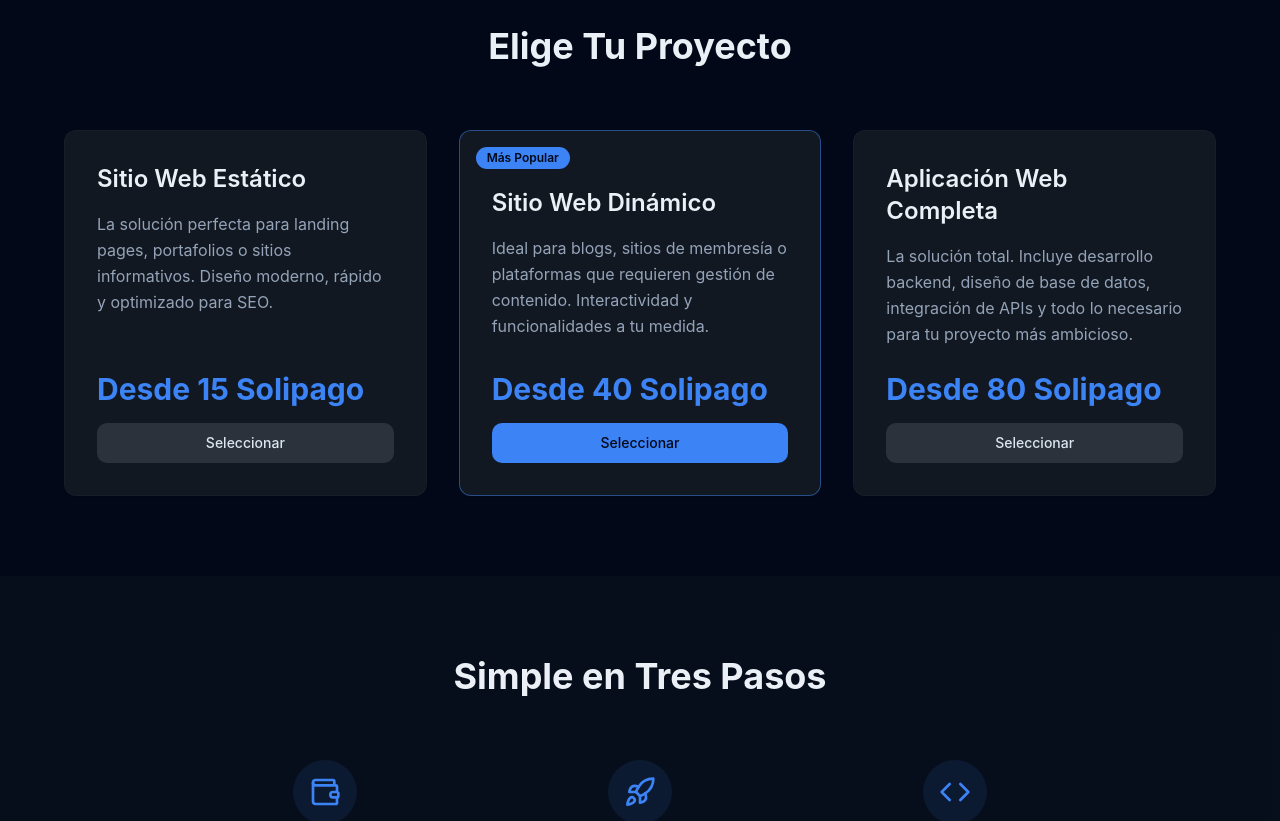
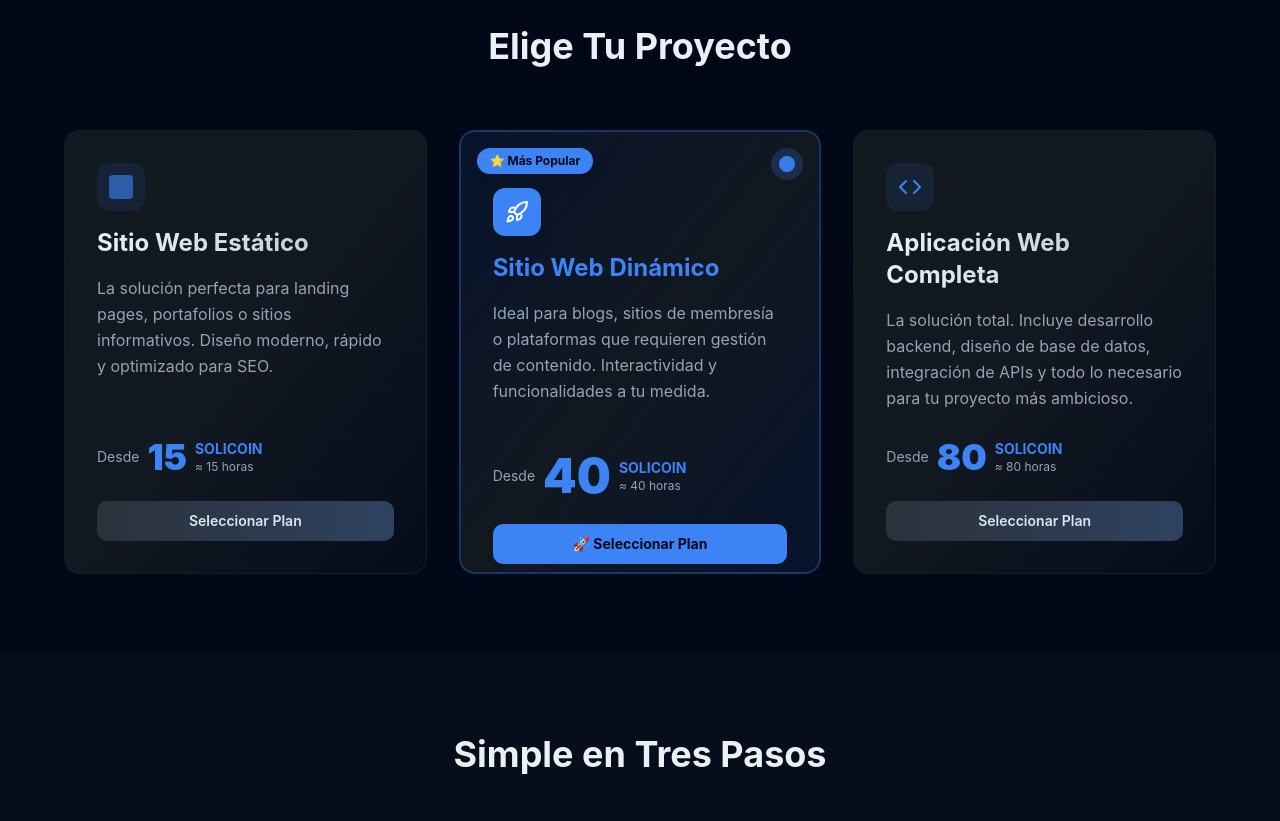
Before and after one commit to micaelasolipago/solipago-web-dev, a React (Vite) app: page / in a window 1280 px wide. Shown: the part 640-1461 px from the top of the page. Built offline with nearby package versions, Linux system fonts and the light colour scheme.

Commit message:
Refactor: Update Services Section Styles
Update the styles for the services section to be more aligned with the overall page aesthetic. The currency name has been changed to "solicoin" and the company name to "solipago".

```diff
--- a/index.html
+++ b/index.html
@@ -3,8 +3,8 @@
   <head>
     <meta charset="UTF-8" />
     <meta name="viewport" content="width=device-width, initial-scale=1.0" />
-    <title>SoliDev - Desarrollo Web Descentralizado con Solipago</title>
-    <meta name="description" content="Desarrollo web moderno y transparente. Cada Solipago equivale a una hora de desarrollo. Sin intermediarios, con blockchain." />
+    <title>Solipago - Desarrollo Web Descentralizado con Solicoin</title>
+    <meta name="description" content="Desarrollo web moderno y transparente con Solipago. Cada Solicoin equivale a una hora de desarrollo. Sin intermediarios, con blockchain." />
     <meta name="author" content="Lovable" />
 
     <meta property="og:title" content="94ed105c-7bf5-40f2-b688-2d62108e9862" />
--- a/src/pages/Index.tsx
+++ b/src/pages/Index.tsx
@@ -10,7 +10,7 @@ const Index = () => {
       <nav className="fixed top-0 w-full z-50 bg-background/80 backdrop-blur-md border-b border-border/50">
         <div className="container mx-auto px-6 py-4 flex items-center justify-between">
           <div className="text-xl font-semibold text-foreground">
-            SoliDev
+            Solipago
           </div>
           <Button size="sm" className="bg-primary hover:bg-primary/90 text-primary-foreground font-medium">
             Conectar Wallet
@@ -27,7 +27,7 @@ const Index = () => {
             <span className="hero-gradient">Descentralizado</span>
           </h1>
           <p className="text-xl text-muted-foreground mb-8 max-w-2xl mx-auto leading-relaxed">
-            Transformo tus ideas en proyectos digitales impactantes. Con Solipago,
+            Transformo tus ideas en proyectos digitales impactantes. Con Solicoin,
             cada moneda equivale a una hora de desarrollo dedicada exclusivamente a ti.
             Sin intermediarios, sin complicaciones.
           </p>
@@ -48,70 +48,112 @@ const Index = () => {
 
           <div className="grid md:grid-cols-3 gap-8 max-w-6xl mx-auto">
             {/* Sitio Web Estático */}
-            <Card className="service-card bg-card border-border/50 hover:border-primary/30">
-              <CardContent className="p-8 h-full flex flex-col">
+            <div className="group relative overflow-hidden rounded-2xl bg-gradient-to-br from-card via-card to-muted/20 border border-border/50 hover:border-primary/40 transition-all duration-500 hover:scale-[1.02] hover:shadow-[0_20px_60px_-10px_hsl(217_91%_60%_/_0.2)]">
+              <div className="absolute inset-0 bg-gradient-to-br from-primary/5 via-transparent to-accent/5 opacity-0 group-hover:opacity-100 transition-opacity duration-500"></div>
+              <div className="relative p-8 h-full flex flex-col">
                 <div className="mb-6">
-                  <h3 className="text-2xl font-semibold mb-4">Sitio Web Estático</h3>
+                  <div className="w-12 h-12 rounded-lg bg-primary/10 flex items-center justify-center mb-4 group-hover:bg-primary/20 transition-colors duration-300">
+                    <div className="w-6 h-6 rounded bg-primary/60"></div>
+                  </div>
+                  <h3 className="text-2xl font-bold mb-4 bg-gradient-to-r from-foreground to-foreground/80 bg-clip-text text-transparent">
+                    Sitio Web Estático
+                  </h3>
                   <p className="text-muted-foreground leading-relaxed">
                     La solución perfecta para landing pages, portafolios o sitios informativos.
                     Diseño moderno, rápido y optimizado para SEO.
                   </p>
                 </div>
                 <div className="mt-auto">
-                  <div className="text-3xl font-bold text-primary mb-4">
-                    Desde 15 Solipago
+                  <div className="flex items-center gap-2 mb-6">
+                    <span className="text-sm text-muted-foreground">Desde</span>
+                    <div className="flex items-center gap-2">
+                      <span className="text-4xl font-black bg-gradient-to-r from-primary to-accent bg-clip-text text-transparent">15</span>
+                      <div className="flex flex-col">
+                        <span className="text-sm font-bold text-primary">SOLICOIN</span>
+                        <span className="text-xs text-muted-foreground">≈ 15 horas</span>
+                      </div>
+                    </div>
                   </div>
-                  <Button className="w-full bg-secondary hover:bg-secondary/80 text-secondary-foreground">
-                    Seleccionar
+                  <Button className="w-full bg-gradient-to-r from-secondary to-secondary/80 hover:from-secondary/90 hover:to-secondary/70 text-secondary-foreground font-semibold transition-all duration-300 hover:shadow-lg">
+                    Seleccionar Plan
                   </Button>
                 </div>
-              </CardContent>
-            </Card>
+              </div>
+            </div>
 
             {/* Sitio Web Dinámico - Destacado */}
-            <Card className="service-card bg-card border-primary/50 relative overflow-hidden">
-              <Badge className="absolute top-4 left-4 bg-primary text-primary-foreground">
-                Más Popular
+            <div className="group relative overflow-hidden rounded-2xl bg-gradient-to-br from-primary/10 via-card to-accent/10 border-2 border-primary/30 hover:border-primary/60 transition-all duration-500 hover:scale-[1.05] hover:shadow-[0_25px_80px_-10px_hsl(217_91%_60%_/_0.4)] transform">
+              <div className="absolute inset-0 bg-gradient-to-br from-primary/10 via-transparent to-accent/10 opacity-0 group-hover:opacity-100 transition-opacity duration-500"></div>
+              <Badge className="absolute top-4 left-4 bg-gradient-to-r from-primary to-accent text-primary-foreground font-bold px-3 py-1 shadow-lg">
+                ⭐ Más Popular
               </Badge>
-              <CardContent className="p-8 h-full flex flex-col">
-                <div className="mb-6 mt-6">
-                  <h3 className="text-2xl font-semibold mb-4">Sitio Web Dinámico</h3>
+              <div className="absolute top-4 right-4 w-8 h-8 rounded-full bg-primary/20 flex items-center justify-center">
+                <div className="w-4 h-4 rounded-full bg-primary animate-pulse"></div>
+              </div>
+              <div className="relative p-8 h-full flex flex-col mt-6">
+                <div className="mb-6">
+                  <div className="w-12 h-12 rounded-lg bg-gradient-to-br from-primary to-accent flex items-center justify-center mb-4 shadow-lg">
+                    <Rocket className="w-6 h-6 text-white" />
+                  </div>
+                  <h3 className="text-2xl font-bold mb-4 bg-gradient-to-r from-primary to-accent bg-clip-text text-transparent">
+                    Sitio Web Dinámico
+                  </h3>
                   <p className="text-muted-foreground leading-relaxed">
                     Ideal para blogs, sitios de membresía o plataformas que requieren
                     gestión de contenido. Interactividad y funcionalidades a tu medida.
                   </p>
                 </div>
                 <div className="mt-auto">
-                  <div className="text-3xl font-bold text-primary mb-4">
-                    Desde 40 Solipago
+                  <div className="flex items-center gap-2 mb-6">
+                    <span className="text-sm text-muted-foreground">Desde</span>
+                    <div className="flex items-center gap-2">
+                      <span className="text-5xl font-black bg-gradient-to-r from-primary via-accent to-primary bg-clip-text text-transparent">40</span>
+                      <div className="flex flex-col">
+                        <span className="text-sm font-bold text-primary">SOLICOIN</span>
+                        <span className="text-xs text-muted-foreground">≈ 40 horas</span>
+                      </div>
+                    </div>
                   </div>
-                  <Button className="w-full bg-primary hover:bg-primary/90 text-primary-foreground">
-                    Seleccionar
+                  <Button className="w-full bg-gradient-to-r from-primary to-accent hover:from-primary/90 hover:to-accent/90 text-primary-foreground font-bold transition-all duration-300 hover:shadow-xl hover:shadow-primary/30">
+                    🚀 Seleccionar Plan
                   </Button>
                 </div>
-              </CardContent>
-            </Card>
+              </div>
+            </div>
 
             {/* Aplicación Web Completa */}
-            <Card className="service-card bg-card border-border/50 hover:border-primary/30">
-              <CardContent className="p-8 h-full flex flex-col">
+            <div className="group relative overflow-hidden rounded-2xl bg-gradient-to-br from-card via-card to-muted/20 border border-border/50 hover:border-primary/40 transition-all duration-500 hover:scale-[1.02] hover:shadow-[0_20px_60px_-10px_hsl(217_91%_60%_/_0.2)]">
+              <div className="absolute inset-0 bg-gradient-to-br from-accent/5 via-transparent to-primary/5 opacity-0 group-hover:opacity-100 transition-opacity duration-500"></div>
+              <div className="relative p-8 h-full flex flex-col">
                 <div className="mb-6">
-                  <h3 className="text-2xl font-semibold mb-4">Aplicación Web Completa</h3>
+                  <div className="w-12 h-12 rounded-lg bg-accent/10 flex items-center justify-center mb-4 group-hover:bg-accent/20 transition-colors duration-300">
+                    <Code className="w-6 h-6 text-accent" />
+                  </div>
+                  <h3 className="text-2xl font-bold mb-4 bg-gradient-to-r from-foreground to-foreground/80 bg-clip-text text-transparent">
+                    Aplicación Web Completa
+                  </h3>
                   <p className="text-muted-foreground leading-relaxed">
                     La solución total. Incluye desarrollo backend, diseño de base de datos,
                     integración de APIs y todo lo necesario para tu proyecto más ambicioso.
                   </p>
                 </div>
                 <div className="mt-auto">
-                  <div className="text-3xl font-bold text-primary mb-4">
-                    Desde 80 Solipago
+                  <div className="flex items-center gap-2 mb-6">
+                    <span className="text-sm text-muted-foreground">Desde</span>
+                    <div className="flex items-center gap-2">
+                      <span className="text-4xl font-black bg-gradient-to-r from-accent to-primary bg-clip-text text-transparent">80</span>
+                      <div className="flex flex-col">
+                        <span className="text-sm font-bold text-accent">SOLICOIN</span>
+                        <span className="text-xs text-muted-foreground">≈ 80 horas</span>
+                      </div>
+                    </div>
                   </div>
-                  <Button className="w-full bg-secondary hover:bg-secondary/80 text-secondary-foreground">
-                    Seleccionar
+                  <Button className="w-full bg-gradient-to-r from-secondary to-secondary/80 hover:from-secondary/90 hover:to-secondary/70 text-secondary-foreground font-semibold transition-all duration-300 hover:shadow-lg">
+                    Seleccionar Plan
                   </Button>
                 </div>
-              </CardContent>
-            </Card>
+              </div>
+            </div>
           </div>
         </div>
       </section>
@@ -162,7 +204,7 @@ const Index = () => {
       <footer className="py-12 px-6 border-t border-border/50">
         <div className="container mx-auto flex flex-col md:flex-row items-center justify-between">
           <div className="text-muted-foreground mb-4 md:mb-0">
-            © 2025 SoliDev. Todos los derechos reservados.
+            © 2025 Solipago. Todos los derechos reservados.
           </div>
           <div className="flex items-center space-x-6">
             <a href="#" className="text-muted-foreground hover:text-primary transition-colors">
```
